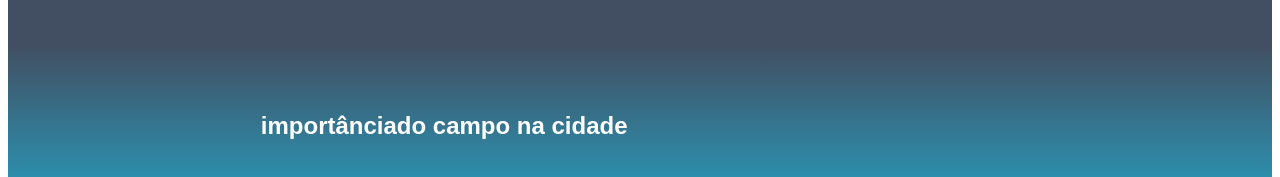
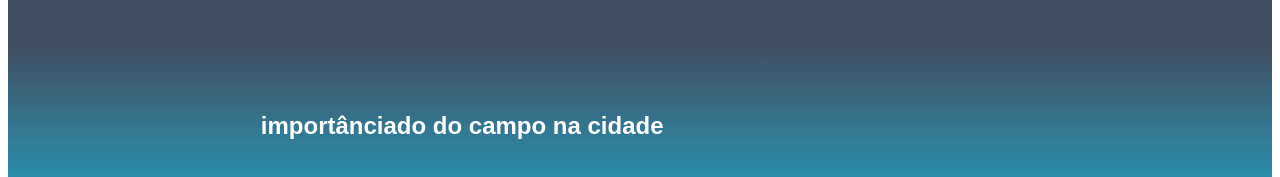
Before and after one commit to kohlerana/do-campo-para-a-cidade, a plain HTML site: page index.html in a window 1280 px wide. Shown: the part 92-269 px from the top of the page. Drawn offline with Linux system fonts and the light colour scheme.

Commit message:
Update index.html

```diff
--- a/index.html
+++ b/index.html
@@ -15,7 +15,7 @@
     </header>
     <section class="escola">
         <div class="escola-div-conteudo">
-            <h2 class="escola-titulo">importânciado campo na cidade</h2>
+            <h2 class="escola-titulo">importânciado do campo na cidade</h2>
             <p class="escola-texto-um">A integração do campo na cidade é essencial para promover sustentabilidade e qualidade de vida. Áreas verdes e agrícolas urbanas ajudam a combater a poluição, fornecendo alimentos frescos e incentivando um estilo de vida mais saudável. </p>
         </div>
         <img class="escola-imagem" src="campo" alt=>
```
